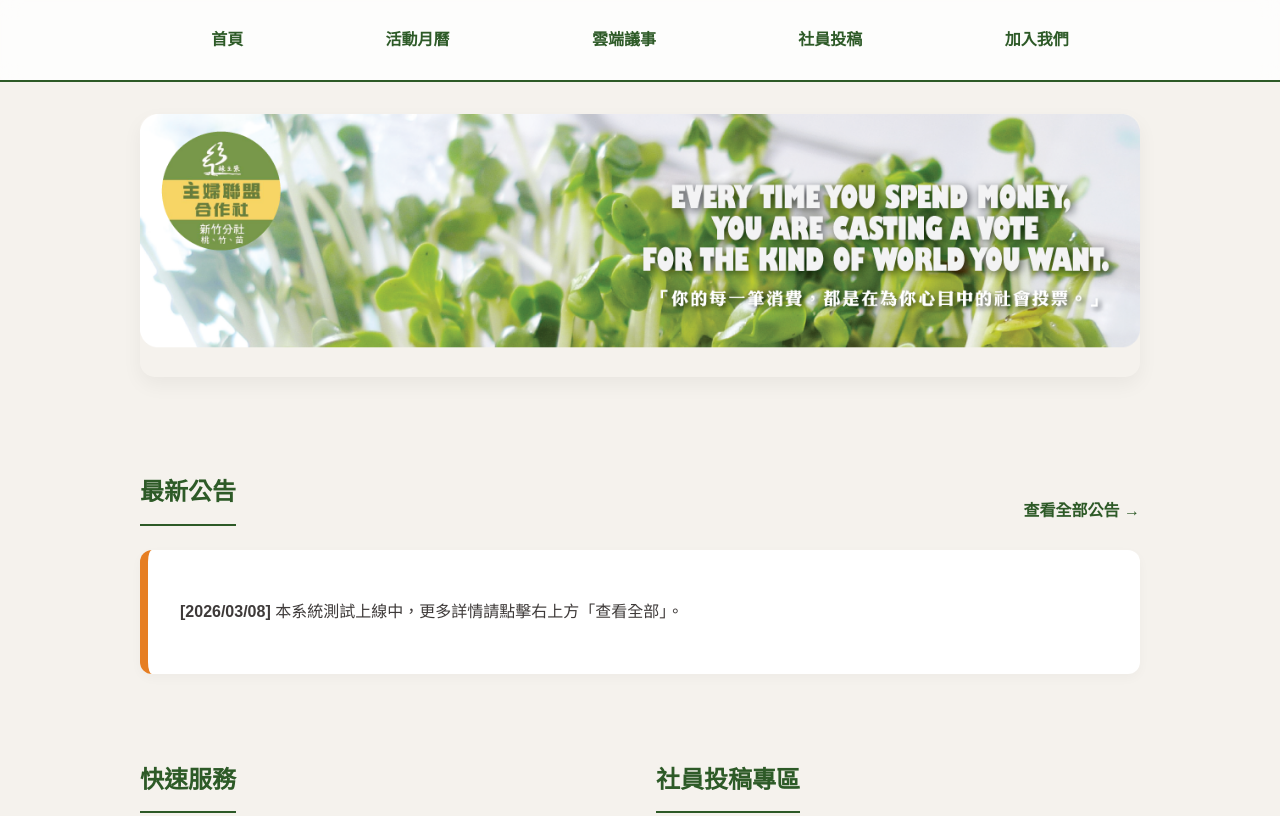
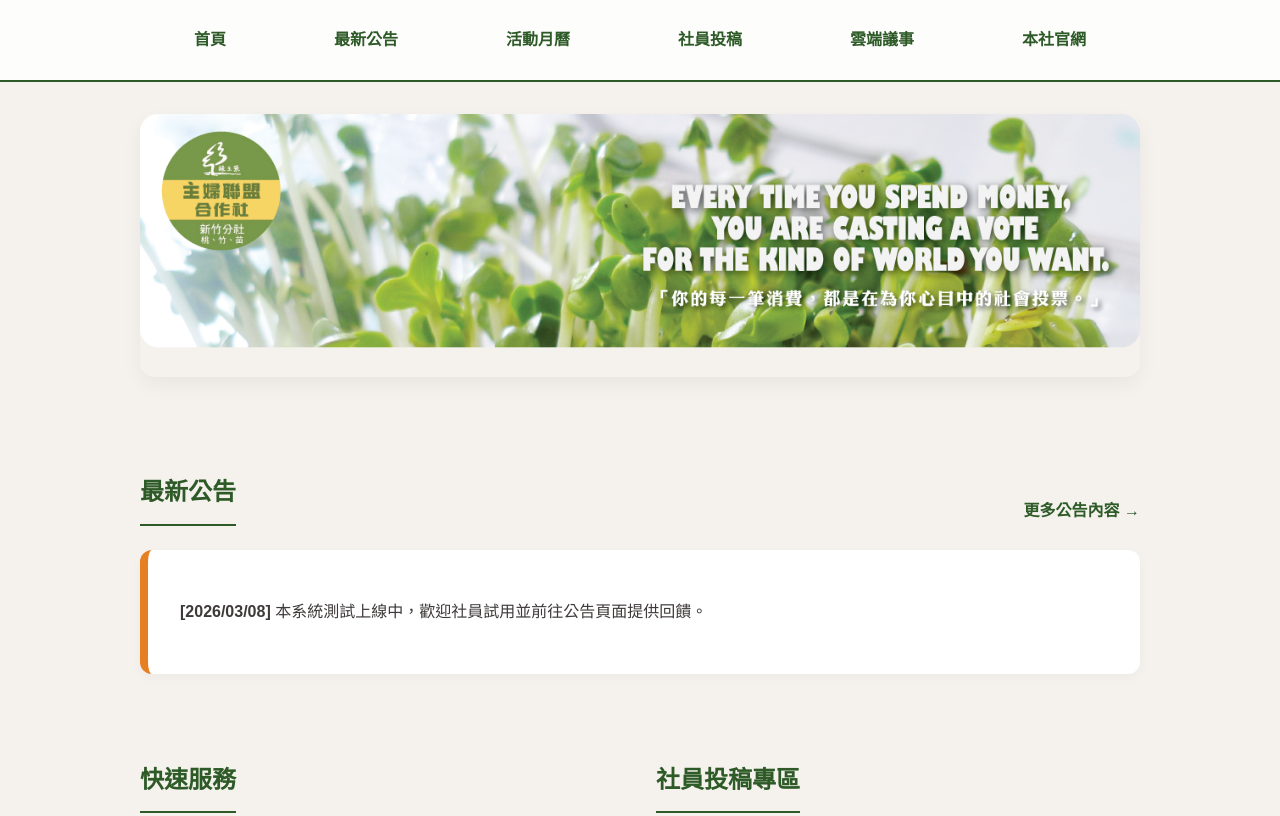
Before and after one commit to darkceller/hgcn-coop, a plain HTML site: page index.html in a window 1280 px wide. Shown: the top 816 px of the page. Drawn offline with Linux system fonts and the light colour scheme.

Commit message:
Update index.html

```diff
--- a/index.html
+++ b/index.html
@@ -125,13 +125,14 @@
 </head>
 <body>
 
-    <header>
+ <header>
         <nav>
             <a href="index.html">首頁</a>
+            <a href="news.html">最新公告</a>
             <a href="https://darkceller.github.io/coop-calendar/" target="_blank">活動月曆</a>
+            <a href="community.html">社員投稿</a>
             <a href="https://darkceller.github.io/coop-meeting/" target="_blank">雲端議事</a>
-            <a href="community.html">社員投稿</a>
-            <a href="https://www.hucc-coop.tw/register" target="_blank">加入我們</a>
+            <a href="https://www.hucc-coop.tw/" target="_blank">本社官網</a>
         </nav>
     </header>
 
@@ -144,10 +145,10 @@
             <section id="news" style="margin-bottom: 4rem;">
     <div style="display: flex; justify-content: space-between; align-items: flex-end; margin-bottom: 1.5rem;">
         <h2 style="margin-bottom: 0;">最新公告</h2>
-        <a href="news.html" style="color: var(--primary-green); text-decoration: none; font-weight: bold;">查看全部公告 →</a>
+        <a href="news.html" style="color: var(--primary-green); text-decoration: none; font-weight: bold;">更多公告內容 →</a>
     </div>
     <div class="card" style="border-left: 8px solid var(--accent-orange);">
-        <p><strong>[2026/03/08]</strong> 本系統測試上線中，更多詳情請點擊右上方「查看全部」。</p>
+        <p><strong>[2026/03/08]</strong> 本系統測試上線中，歡迎社員試用並前往公告頁面提供回饋。</p>
     </div>
 </section>
 
```
